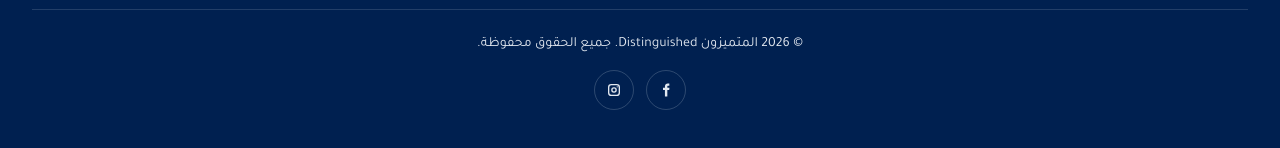
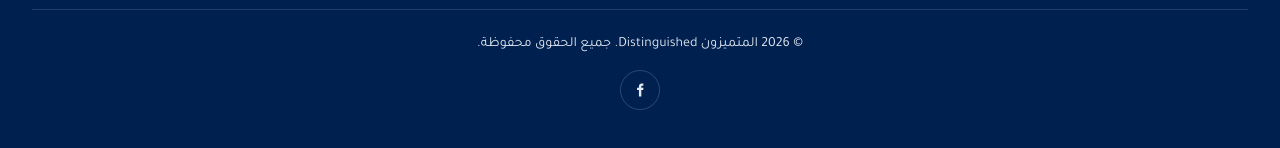
Before and after one commit to yassirqurashi/distinguished-sudan-website, a Next.js app: page / in a window 1280 px wide. Shown: the part 5977-6125 px from the top of the page. Built offline with nearby package versions, Linux system fonts and the light colour scheme.

Commit message:
Remove Instagram footer icon

```diff
--- a/components/footer.tsx
+++ b/components/footer.tsx
@@ -10,17 +10,6 @@ const socialLinks = [
     icon: (
       <svg viewBox="0 0 24 24" className="h-4 w-4" fill="currentColor" aria-hidden="true">
         <path d="M14 8.6V6.9c0-.8.2-1.3 1.3-1.3H17V2.3c-.8-.1-1.6-.2-2.4-.2-2.5 0-4.2 1.5-4.2 4.3v2.2H7.5V12h2.9v9.9H14V12h2.8l.4-3.4H14Z" />
-      </svg>
-    )
-  },
-  {
-    label: "Instagram",
-    href: "https://www.instagram.com/dds_sudan/",
-    icon: (
-      <svg viewBox="0 0 24 24" className="h-4 w-4" fill="none" stroke="currentColor" strokeWidth="2" aria-hidden="true">
-        <rect width="16" height="16" x="4" y="4" rx="4" />
-        <circle cx="12" cy="12" r="3.2" />
-        <path d="M16.8 7.2h.01" strokeLinecap="round" />
       </svg>
     )
   }
```
